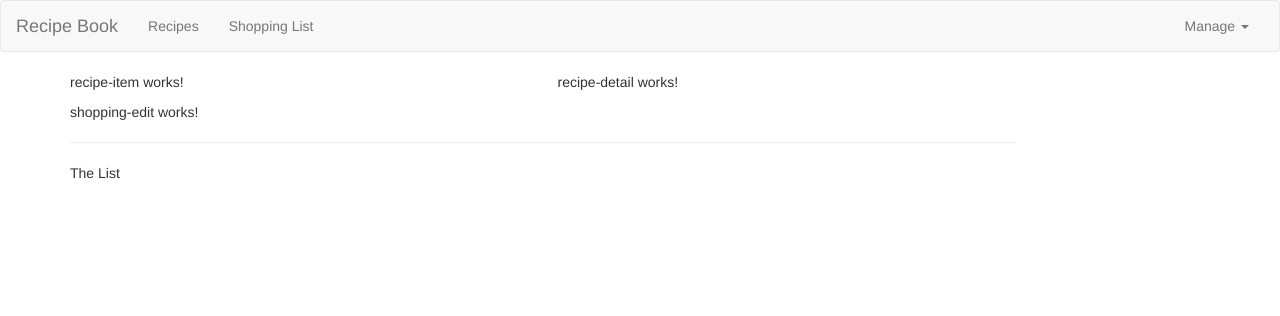
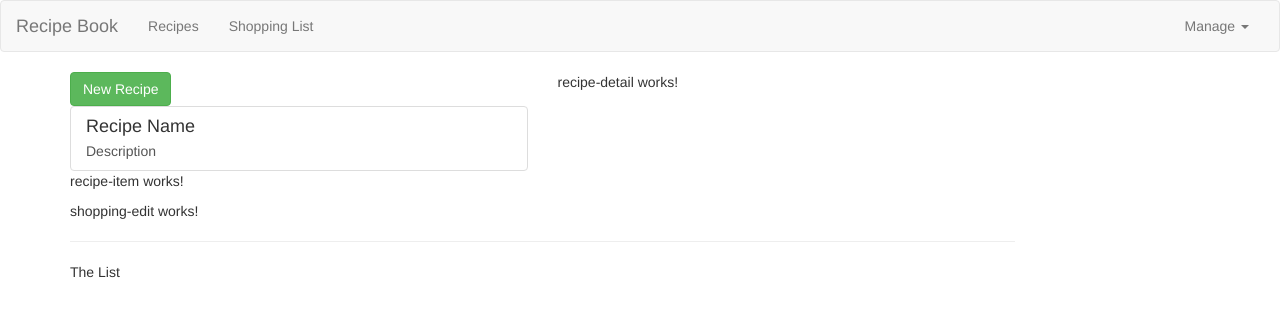
Before and after one commit to sistiri/ANGULAR-recipe-shopping-list, an Angular app: page / in a window 1280 px wide. Shown: the top 316 px of the page. Built offline with nearby package versions, Linux system fonts and the light colour scheme.

Commit message:
Adding Content to the Recipes Components

```diff
--- a/src/app/recipes/recipe-list/recipe-list.component.html
+++ b/src/app/recipes/recipe-list/recipe-list.component.html
@@ -1 +1,19 @@
+<div class="row">
+  <div class="col-xs-12">
+    <button class="btn btn-success">New Recipe</button>
+  </div>
+</div>
+<div class="row">
+  <div class="col-xs-12">
+    <a href="#" class="list-group-item clearfix" >
+      <div class="pull-left">
+        <h4 class="list-group-item-heading">Recipe Name</h4>
+        <p class="list-group-item-text">Description</p>
+      </div>
+      <span class="pull-right">
+        <img src="" alt="" class="img-responsive" style="max-height: 50px" />
+      </span>
+    </a>
+  </div>
+</div>
 <app-recipe-item></app-recipe-item>
--- a/src/app/recipes/recipe-list/recipe-list.component.ts
+++ b/src/app/recipes/recipe-list/recipe-list.component.ts
@@ -1,4 +1,6 @@
+import { getLocaleExtraDayPeriodRules } from '@angular/common';
 import { Component, OnInit } from '@angular/core';
+import { Recipe } from '../recipe.model';
 
 @Component({
   selector: 'app-recipe-list',
@@ -6,7 +8,9 @@
   styleUrls: ['./recipe-list.component.css']
 })
 export class RecipeListComponent implements OnInit {
-  recipes = []
+  recipes: Recipe[] = [
+    new Recipe('A Test Recipe', 'This is simply a test', 'https://static.onecms.io/wp-content/uploads/sites/44/2022/03/01/cucumber-sandwich.jpg')
+  ]
 
   constructor() { }
 
```
